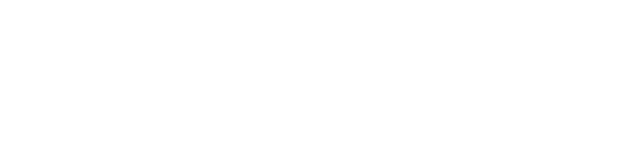
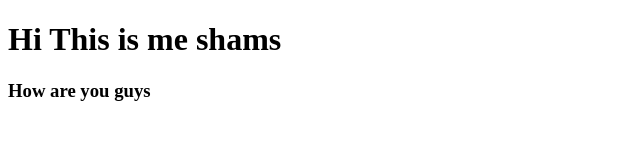
Before and after one commit to hasinbinshams/my-first-website, a plain HTML site: page index.html in a window 1280 px wide. Shown: the whole page, without its empty margins (0-640 px from the left). Drawn offline with Linux system fonts and the light colour scheme.

Commit message:
learn github

```diff
--- a/index.html
+++ b/index.html
@@ -9,7 +9,8 @@
 </head>
 
 <body>
-
+    <h1>Hi This is me shams</h1>
+    <h3>How are you guys</h3>
 </body>
 
 </html>
```
